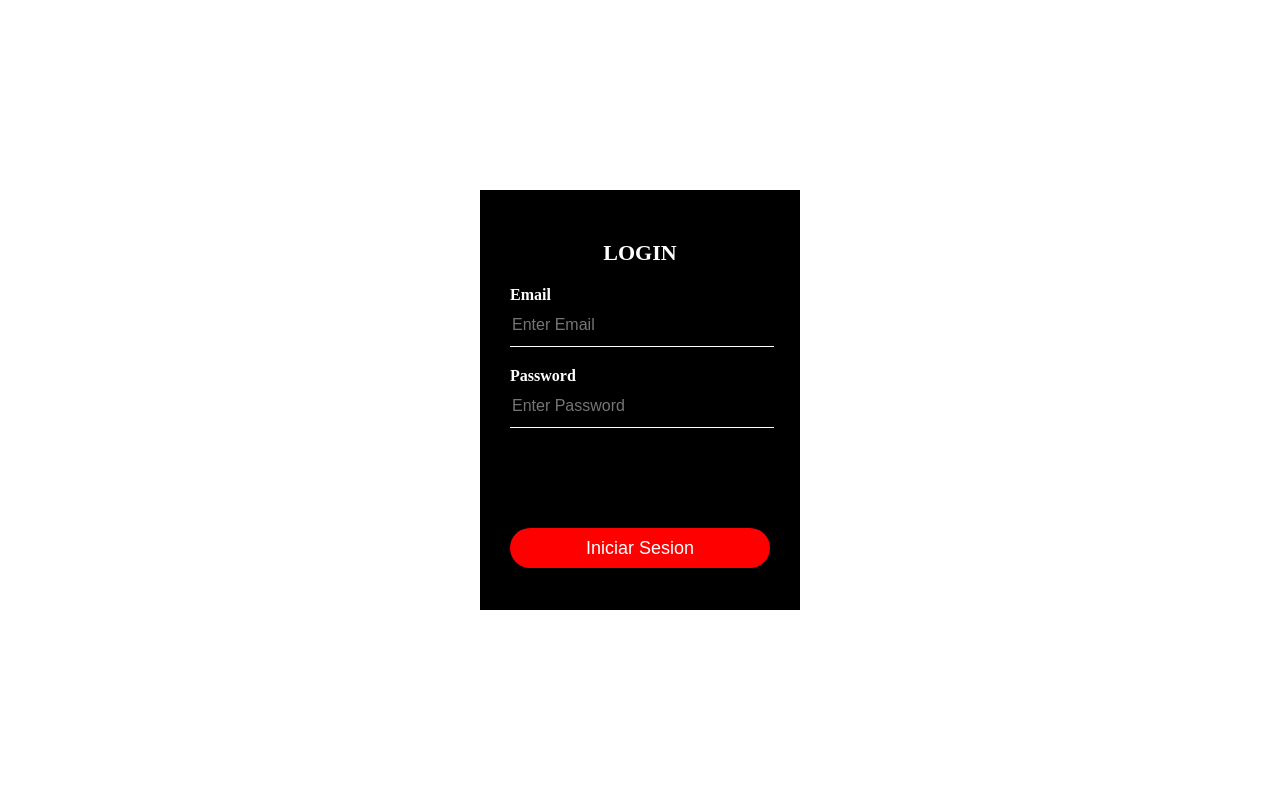
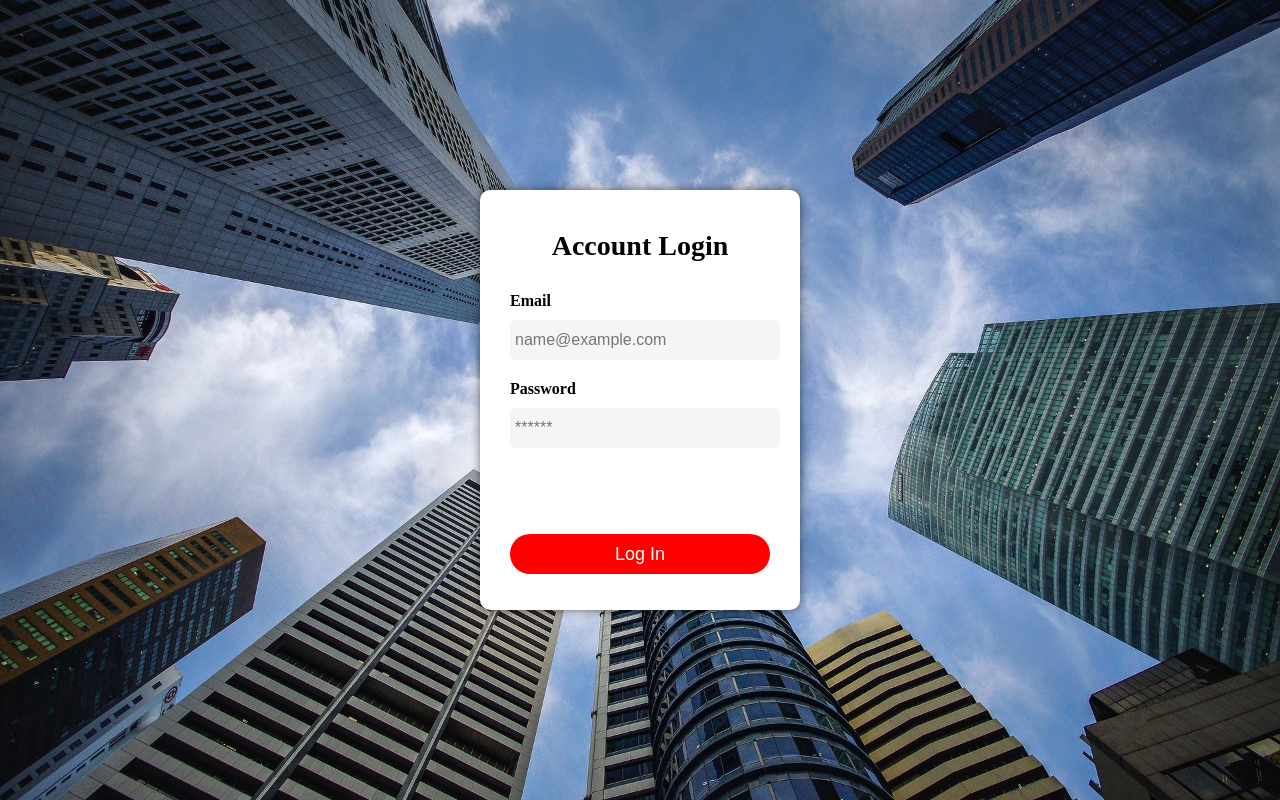
Before and after one commit to JorgeC22/Principal, a Flask app: page / in a window 1280 px wide. Run offline with Flask 2, Linux system fonts and the light colour scheme.

Commit message:
Proyecto Login mejorado

```diff
--- a/PythonLogin/app.py
+++ b/PythonLogin/app.py
@@ -1,9 +1,15 @@
 from flask import Flask, render_template, request, redirect, url_for, flash
-from controlador import mostrar, login_user
-from flask import jsonify
+from controlador import mostrar, loggin_user, loader_user
+#from flask import jsonify
+from flask_login import LoginManager, current_user,login_user,logout_user,login_required
 
 app = Flask(__name__)
 app.secret_key = 'dont tell anyone'
+login_manager_app=LoginManager(app)
+
+@login_manager_app.user_loader
+def load_user(id):
+    return loader_user(id)
 
 
 @app.route("/")
@@ -11,24 +17,43 @@ def inicio():
     #flash('Mensaje de prueba!')
     return render_template('login.html')
 
-@app.route("/info/<empresa>")
-def info(empresa):
-    data = mostrar(empresa)
+@app.route("/home")
+@login_required
+def home():
+    #data = mostrar(empresa)
     #lef = jsonify(data)
     #data = {"name": "jorge","edad": 22}
-    return render_template('table.html', pelis=data)
+    #return render_template('table.html', pelis=data)
     #return data
+    return render_template('home.html')
+
 
 @app.route("/login", methods = ['POST'])
 def login():
     if request.method == 'POST':
-        credenciales = login_user(request.form['correo'],request.form['password'])
-        if credenciales['acceso'] == "true":
-            return redirect('/info/'+credenciales['empresa'] )
+        logger_user = loggin_user(request.form['correo'],request.form['password'])
+        if logger_user != None:
+            login_user(logger_user)
+            return redirect('/home')
         else:
             flash("Error: El correo o contraseña son erroneos")
             return redirect('/')
 
+@app.route("/logout")
+def logout():
+    logout_user()
+    return redirect('/')
+
+
+@app.errorhandler(401)
+def status_401(error):
+    return redirect('/')
+
+@app.errorhandler(404)
+def status_404(error):
+    return "<h1>Pagina no encontrada</h1>", 404
 
 if __name__== "__main__":
-    app.run()
+    #app.register_error_handler(401, status_401)
+    #app.register_error_handler(404, status_404)
+    app.run(debug=True)
--- a/PythonLogin/static/estilos_login.css
+++ b/PythonLogin/static/estilos_login.css
@@ -3,30 +3,57 @@ body{
   padding: 0;
 }
 
+.base_login{
+  width: 100%;
+  height: 100vh;
+  background: url("img/fondo_login.jpg");
+  background-position: center;
+  background-repeat: no-repeat;
+  background-size: cover;
+  position: relative;
+  z-index: 1;
+}
+
+.base_login::after{
+  position: absolute;
+  top: 0:
+  left: 0;
+  width: 100%;
+  height: 100%;
+  background: rgba(170, 170, 170, 0.9);
+  z-index: 2;
+}
+
 .loginbox {
   width: 320px;
   height: 420px;
-  background: black;
+  background: white;
   color: white;
   top: 50%;
   left: 50%;
   position: absolute;
   transform: translate(-50%, -50%);
   box-sizing: border-box;
-  padding: 50px 30px;
+  padding: 40px 30px;
+  box-shadow: 0px 0px 10px 0px rgba(0,0,0,0.55);
+  border-radius: 10px;
 }
 
 h1 {
   margin: 0;
   padding: 0 0 20px;
   text-align: center;
-  font-size: 22px;
+  font-size: 28px;
+  color: black;
+  margin-bottom: 10px;
 }
 
 .loginbox p{
   margin: 0;
   padding: 0;
   font-weight: bold;
+  color: black;
+  margin-bottom: 10px;
 }
 
 .loginbox .msg_error{
@@ -34,6 +61,10 @@ h1 {
   padding: 0;
   font-weight: bold;
   height: 50px;
+  font-size: 13px;
+  text-align: center;
+  color: red;
+  /*background: rgba(255,143,142,1)*/
 }
 
 .loginbox input{
@@ -44,12 +75,14 @@ h1 {
 .loginbox input[type="text"], input[type="password"]
 {
   border: None;
-  border-bottom: 1px solid white;
-  background: transparent;
+  /*border-bottom: 1px solid black;*/
+  background: rgba(245,245,245,245);
   outline: None;
   height: 40px;
-  color: white;
+  color: gray;
   font-size: 16px;
+  border-radius: 5px;
+  padding: 0 5px;
 }
 
 .loginbox input[type="submit"]
@@ -61,7 +94,7 @@ h1 {
   color: white;
   font-size: 18px;
   border-radius: 20px;
-  margin-top: 30px;
+  margin-top: 16px;
 }
 
 .loginbox input[type="submit"]:hover
@@ -69,4 +102,5 @@ h1 {
   cursor: pointer;
   background: white;
   color: red;
+  border: red 1px solid;
 }
--- a/PythonLogin/templates/login.html
+++ b/PythonLogin/templates/login.html
@@ -7,13 +7,14 @@
   </head>
   <body>
 
+    <div class="base_login">
       <div class="loginbox">
-      <h1>LOGIN</h1>
+        <h1>Account Login</h1>
         <form class="" action="http://localhost:5000/login" method="POST">
           <p>Email</p>
-        <input type="text" name="correo" value="" placeholder="Enter Email">
+          <input type="text" name="correo" value="" placeholder="name@example.com">
           <p>Password</p>
-        <input type="password" name="password" value="" placeholder="Enter Password">
+          <input type="password" name="password" value="" placeholder="******">
           {% with messages = get_flashed_messages() %}
             {% if messages %}
               {% for message in messages %}
@@ -23,8 +24,9 @@
               <p class="msg_error"></p>
             {% endif %}
           {% endwith %}
-        <input type="submit" name="" value="Iniciar Sesion">
+          <input type="submit" name="" value="Log In">
         </form>
+      </div>
     </div>
 
     <!--<h1>Login</h1>
```
Also changed, not shown: PythonLogin/controlador.py (+48 -2 lines), PythonLogin/models/user.py (added, +10 -0 lines), PythonLogin/templates/home.html (added, +12 -0 lines), PythonLogin/static/img/fondo_login.jfif (added), PythonLogin/static/img/fondo_login.jpg (added). Lines whose indentation alone changed are shown as unchanged.
